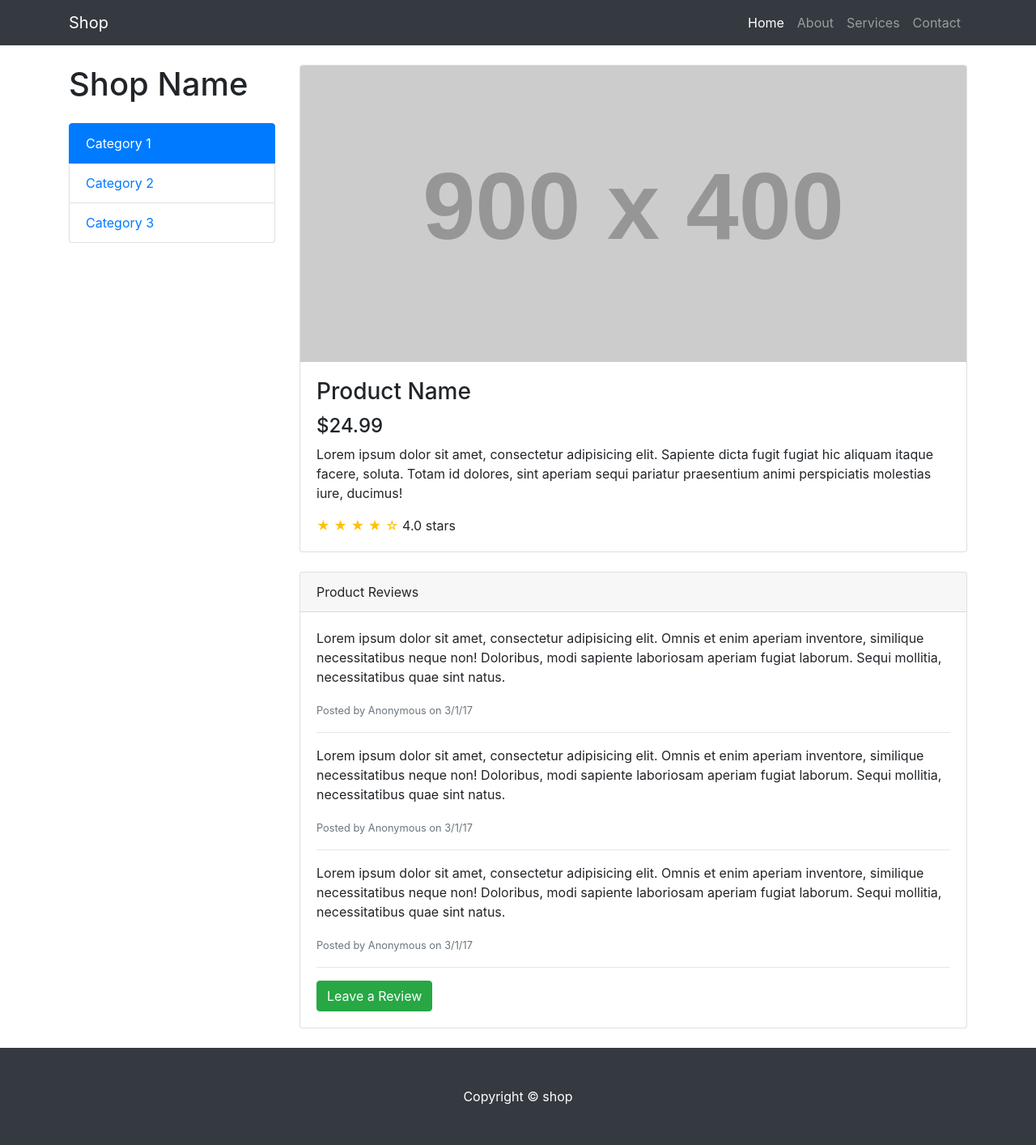
After one commit to patni1992/django-ecommerce, a Django app: page /1/1/ in a window 1280 px wide. The commit adds this page. Shown: the whole page at 81% size. Run offline with Django 3.2, Linux system fonts and the light colour scheme; grey boxes labelled with a size stand in for pictures from a placeholder-image service; some libraries are stand-ins or nearby versions.

Commit message:
add product item view

```diff
--- a/shop/templates/shop/base.html
+++ b/shop/templates/shop/base.html
@@ -24,7 +24,7 @@
 <body>
     <nav class="navbar navbar-expand-lg navbar-dark bg-dark fixed-top">
         <div class="container">
-            <a class="navbar-brand" href="#">Shop</a>
+            <a class="navbar-brand" href="/">Shop</a>
             <button class="navbar-toggler" type="button" data-toggle="collapse" data-target="#navbarResponsive" aria-controls="navbarResponsive"
                 aria-expanded="false" aria-label="Toggle navigation">
                 <span class="navbar-toggler-icon"></span>
--- /dev/null
+++ b/shop/templates/shop/product_item.html
@@ -0,0 +1,60 @@
+
+{% extends "shop/base.html" %}
+<!-- Page Content -->
+{% block content %}
+    <!-- Page Content -->
+    <div class="container">
+
+      <div class="row">
+
+        <div class="col-lg-3">
+          <h1 class="my-4">Shop Name</h1>
+          <div class="list-group">
+            <a href="#" class="list-group-item active">Category 1</a>
+            <a href="#" class="list-group-item">Category 2</a>
+            <a href="#" class="list-group-item">Category 3</a>
+          </div>
+        </div>
+        <!-- /.col-lg-3 -->
+
+        <div class="col-lg-9">
+
+          <div class="card mt-4">
+            <img class="card-img-top img-fluid" src="http://placehold.it/900x400" alt="">
+            <div class="card-body">
+              <h3 class="card-title">Product Name</h3>
+              <h4>$24.99</h4>
+              <p class="card-text">Lorem ipsum dolor sit amet, consectetur adipisicing elit. Sapiente dicta fugit fugiat hic aliquam itaque facere, soluta. Totam id dolores, sint aperiam sequi pariatur praesentium animi perspiciatis molestias iure, ducimus!</p>
+              <span class="text-warning">&#9733; &#9733; &#9733; &#9733; &#9734;</span>
+              4.0 stars
+            </div>
+          </div>
+          <!-- /.card -->
+
+          <div class="card card-outline-secondary my-4">
+            <div class="card-header">
+              Product Reviews
+            </div>
+            <div class="card-body">
+              <p>Lorem ipsum dolor sit amet, consectetur adipisicing elit. Omnis et enim aperiam inventore, similique necessitatibus neque non! Doloribus, modi sapiente laboriosam aperiam fugiat laborum. Sequi mollitia, necessitatibus quae sint natus.</p>
+              <small class="text-muted">Posted by Anonymous on 3/1/17</small>
+              <hr>
+              <p>Lorem ipsum dolor sit amet, consectetur adipisicing elit. Omnis et enim aperiam inventore, similique necessitatibus neque non! Doloribus, modi sapiente laboriosam aperiam fugiat laborum. Sequi mollitia, necessitatibus quae sint natus.</p>
+              <small class="text-muted">Posted by Anonymous on 3/1/17</small>
+              <hr>
+              <p>Lorem ipsum dolor sit amet, consectetur adipisicing elit. Omnis et enim aperiam inventore, similique necessitatibus neque non! Doloribus, modi sapiente laboriosam aperiam fugiat laborum. Sequi mollitia, necessitatibus quae sint natus.</p>
+              <small class="text-muted">Posted by Anonymous on 3/1/17</small>
+              <hr>
+              <a href="#" class="btn btn-success">Leave a Review</a>
+            </div>
+          </div>
+          <!-- /.card -->
+
+        </div>
+        <!-- /.col-lg-9 -->
+
+      </div>
+
+    </div>
+    <!-- /.container -->
+{% endblock %}
--- a/shop/templates/shop/products_list.html
+++ b/shop/templates/shop/products_list.html
@@ -43,12 +43,12 @@
         {% for product in products %}
         <div class="col-lg-4 col-md-6 mb-4">
           <div class="card h-100">
-            <a href="#">
+            <a href="{{ product.id }}/{{ product.slug }}/">
               <img class="card-img-top" src="{{ product.main_image.url }}" alt="">
             </a>
             <div class="card-body">
               <h4 class="card-title">
-                <a href="#">{{ product.name }}</a>
+                <a href="{{ product.id }}/{{ product.slug }}">{{ product.name }}</a>
               </h4>
               <h5>$24.99</h5>
               <p class="card-text">{{ product.description }}</p>
--- a/shop/urls.py
+++ b/shop/urls.py
@@ -9,6 +9,8 @@ urlpatterns = [
     path('', views.product_list, name='product_list'),
     path('<slug:category_name>/', views.product_list,
          name='product_list_by_category'),
+    path('<int:id>/<slug:slug>/', views.product_item,
+         name='product_item'),
 ]
 
 if settings.DEBUG:
--- a/shop/views.py
+++ b/shop/views.py
@@ -16,3 +16,7 @@ def product_list(request, category_name=None):
         'products': products,
         'categories': categories
         })
+
+
+def product_item(request, id, slug):
+    return render(request,'shop/product_item.html')
```
